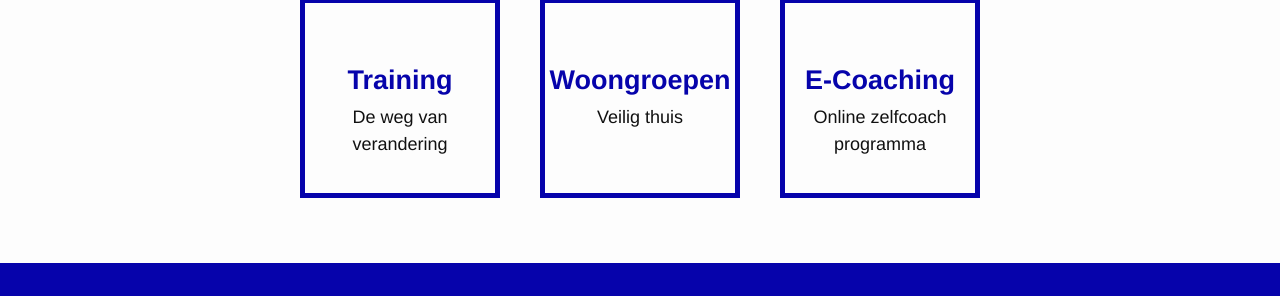
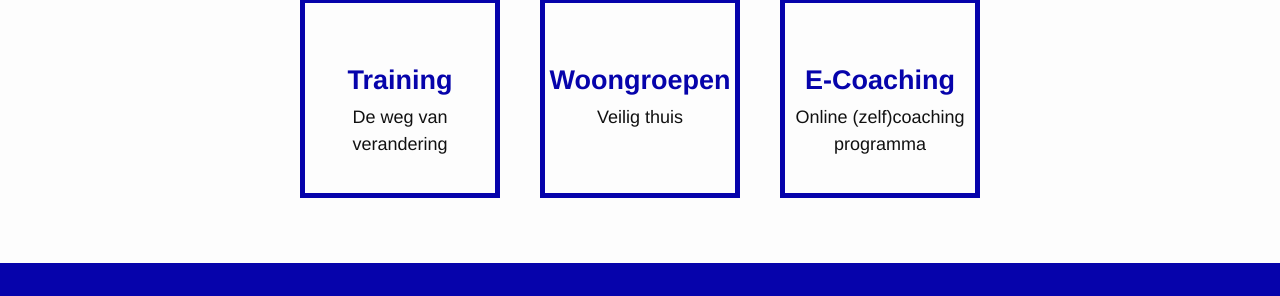
Before and after one commit to keesneven/keesneven.github.io, a Jekyll site: the page built from index.html, in a window 1280 px wide and 900 px high, scrolled down 1516 px. Shown: the part 457-753 px from the top of the window. Built offline with Jekyll 4.4.1, drawn with Linux system fonts in a browser that asks for light colours; nearby versions of some CDN libraries.

Commit message:
Update diensten.yaml

```diff
--- a/_data/diensten.yaml
+++ b/_data/diensten.yaml
@@ -76,18 +76,18 @@
   link: /diensten/woongroepen/
 
 - name: E-Coaching
-  slug: Online zelfcoach programma
+  slug: Online (zelf)coaching programma
   description:
     "<p>
       <strong>Een goede coach helpt jou om van de plaats waar je nu bent te komen op de plaats waar je wilt zijn.</strong>
     </p>
 
     <p>
-      <strong>Een e-coach doet dit op afstand en maakt gebruik van de online zelfcoachprogramma en/of andere digitale en electronische mogelijkheden van deze tijd.</strong>
+      <strong>Een e-coach doet dit op afstand en maakt gebruik van de online (zelf)coachprogramma en/of andere digitale en electronische mogelijkheden van deze tijd.</strong>
     </p>
 
     <p>
-      Een online zelfcoach programma is een ideaal middel om zelfstandig met een coachvraag aan de slag te gaan. Er is altijd uitbreiding mogelijk. Overschakelen naar E-coaching of een gewoon coachgesprek met de caoch is mogelijk. E-coaching via e-mail of Skype is een alternatief als afstand een obstakel, tijd een beperkende factor en agendaruimte een belemmering is.
+      Een online (zelf)coach programma is een ideaal middel om zelfstandig met een coachvraag aan de slag te gaan. Er is altijd uitbreiding mogelijk. Overschakelen naar E-coaching of een gewoon coachgesprek met de caoch is mogelijk. E-coaching via e-mail of Skype is een alternatief als afstand een obstakel, tijd een beperkende factor en agendaruimte een belemmering is.
       Een persoonlijke ontmoeting met de coach heeft altijd voorkeur. E-coaching is een goed en goedkoper alternatief en ook geschikt voor de meeste coaching-onderwerpen.
     </p>
     <p>
```
